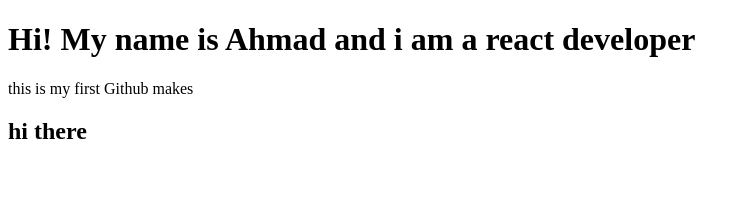
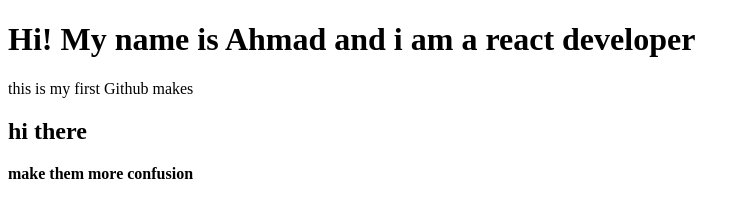
Before and after one commit to MuhammadAhmad50012/Starter-, a plain HTML site: page index.html in a window 1280 px wide. Shown: the whole page, without its empty margins (0-750 px from the left). Drawn offline with Linux system fonts and the light colour scheme.

Commit message:
add homepage content

```diff
--- a/index.html
+++ b/index.html
@@ -9,5 +9,6 @@
     <h1>Hi! My name is Ahmad and i am a react developer </h1>
     <p> this is my first Github makes</p>
     <h2>hi there </h2>
+    <p><strong>make them more confusion</strong></p>
 </body>
 </html>
```
